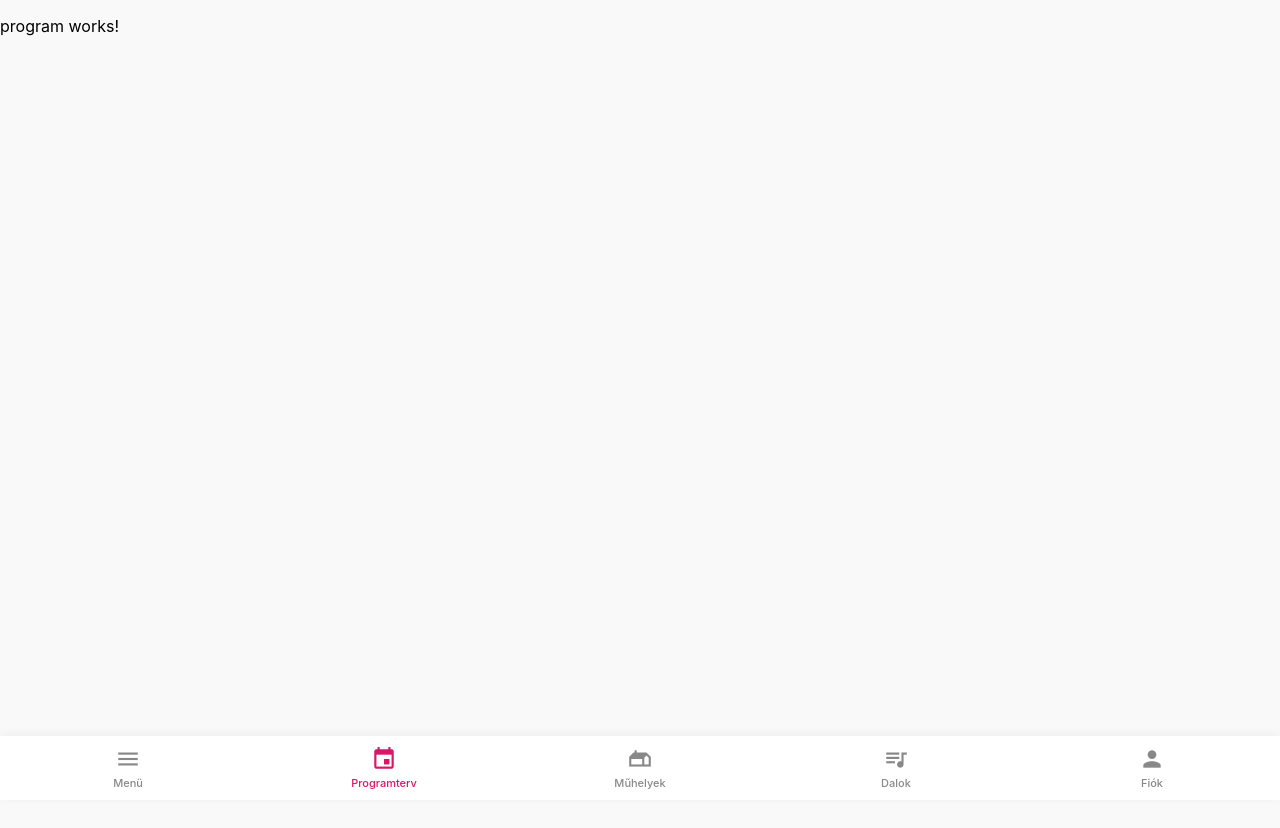
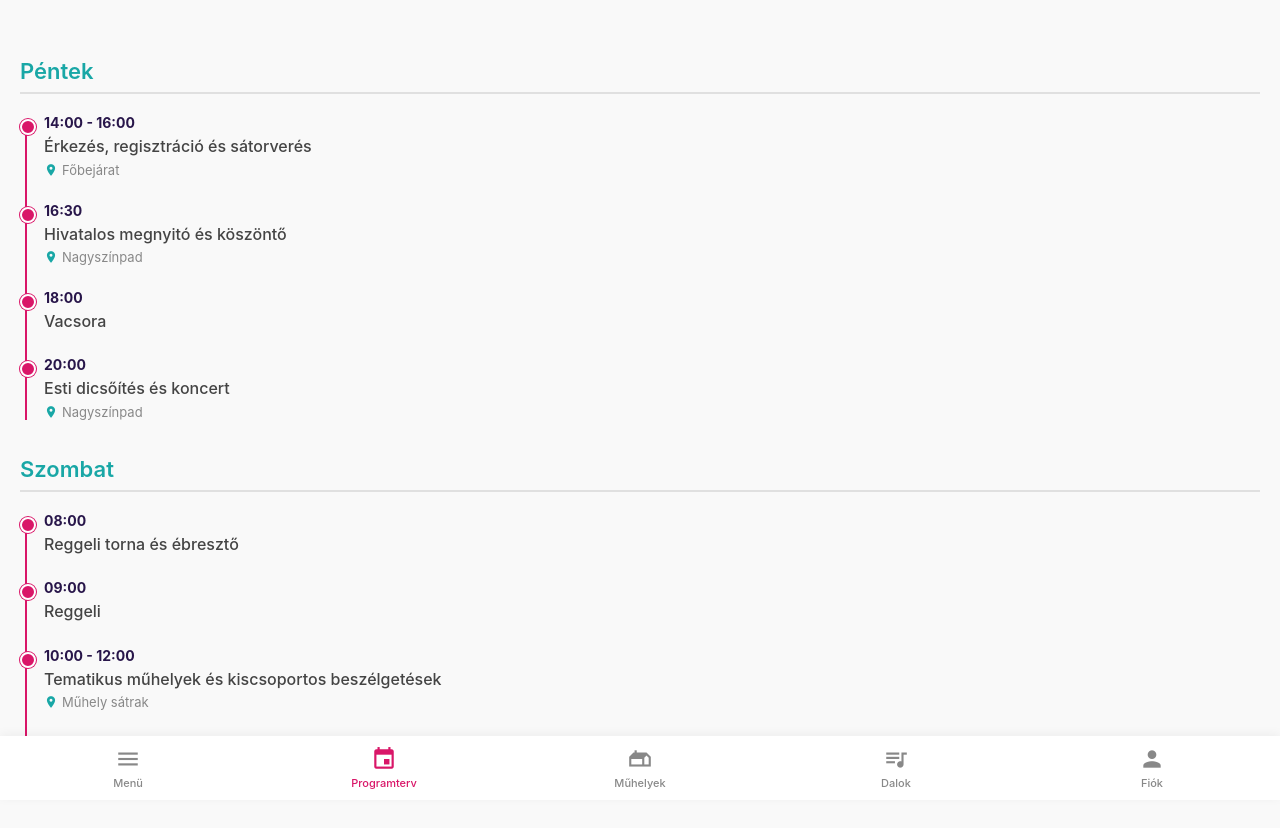
Before and after one commit to rezsnyakdani/ebresztofesztWebApp, an Angular app in the folder Frontend/: page /program in a window 1280 px wide. Shown: the top 828 px of the page. Before the commit the page ends 800 px from the top, so only its background shows below. Built offline with nearby package versions, Linux system fonts and the light colour scheme.

Commit message:
Add  basic content to program

```diff
--- a/Frontend/src/app/features/program/program.component.html
+++ b/Frontend/src/app/features/program/program.component.html
@@ -1 +1,58 @@
-<p>program works!</p>
+<div class="program-container">
+
+  <section class="day-section">
+    <h2 class="day-title">Péntek</h2>
+
+    <div class="timeline">
+      <div class="timeline-item">
+        <div class="time">14:00 - 16:00</div>
+        <div class="event">Érkezés, regisztráció és sátorverés</div>
+        <div class="location"><span class="material-icons">place</span> Főbejárat</div>
+      </div>
+
+      <div class="timeline-item">
+        <div class="time">16:30</div>
+        <div class="event">Hivatalos megnyitó és köszöntő</div>
+        <div class="location"><span class="material-icons">place</span> Nagyszínpad</div>
+      </div>
+
+      <div class="timeline-item">
+        <div class="time">18:00</div>
+        <div class="event">Vacsora</div>
+      </div>
+
+      <div class="timeline-item">
+        <div class="time">20:00</div>
+        <div class="event">Esti dicsőítés és koncert</div>
+        <div class="location"><span class="material-icons">place</span> Nagyszínpad</div>
+      </div>
+    </div>
+  </section>
+
+  <section class="day-section">
+    <h2 class="day-title">Szombat</h2>
+
+    <div class="timeline">
+      <div class="timeline-item">
+        <div class="time">08:00</div>
+        <div class="event">Reggeli torna és ébresztő</div>
+      </div>
+
+      <div class="timeline-item">
+        <div class="time">09:00</div>
+        <div class="event">Reggeli</div>
+      </div>
+
+      <div class="timeline-item">
+        <div class="time">10:00 - 12:00</div>
+        <div class="event">Tematikus műhelyek és kiscsoportos beszélgetések</div>
+        <div class="location"><span class="material-icons">place</span> Műhely sátrak</div>
+      </div>
+
+      <div class="timeline-item">
+        <div class="time">13:00</div>
+        <div class="event">Ebéd és pihenő</div>
+      </div>
+    </div>
+  </section>
+</div>
--- a/Frontend/src/app/features/program/program.component.sass
+++ b/Frontend/src/app/features/program/program.component.sass
@@ -0,0 +1,76 @@
+.program-container
+  padding: 20px
+  padding-top: 40px
+
+.page-title
+  color: #28164A // Sötétlila
+  font-size: 28px
+  margin-bottom: 24px
+  font-weight: 700
+
+.day-section
+  margin-bottom: 36px
+
+.day-title
+  color: #19A7A6 // Ciánkék a napok kiemelésére
+  font-size: 22px
+  margin-bottom: 20px
+  border-bottom: 2px solid #e0e0e0
+  padding-bottom: 8px
+  font-weight: 600
+
+// Az idővonal (timeline) alapja
+.timeline
+  position: relative
+  padding-left: 24px // Helyet hagyunk a vonalnak bal oldalt
+
+  // A függőleges vonal
+  &::before
+    content: ''
+    position: absolute
+    left: 5px
+    top: 8px
+    bottom: 0
+    width: 2px
+    background-color: #D91668 // Magenta vonal
+
+.timeline-item
+  position: relative
+  margin-bottom: 24px
+
+  // Az idővonalon lévő pöttyök
+  &::before
+    content: ''
+    position: absolute
+    left: -24.5px
+    top: 5px
+    width: 12px
+    height: 12px
+    border-radius: 50%
+    background-color: #D91668 // Magenta pötty
+    border: 2px solid #ffffff // Fehér keret, hogy kiugorjon a vonalból
+    box-shadow: 0 0 0 1px #D91668 // Egy extra apró keret a szép dizájnért
+
+.time
+  font-size: 14px
+  font-weight: 700
+  color: #28164A // Sötétlila az időpontnak
+  margin-bottom: 4px
+
+.event
+  font-size: 16px
+  color: #444444
+  line-height: 1.4
+  font-weight: 500
+
+.location
+  font-size: 13px
+  color: #888888
+  margin-top: 4px
+  display: flex
+  align-items: center
+  gap: 4px
+
+  .material-icons
+    font-size: 14px
+    color: #19A7A6 // Kis ciánkék helyszín ikon
```
